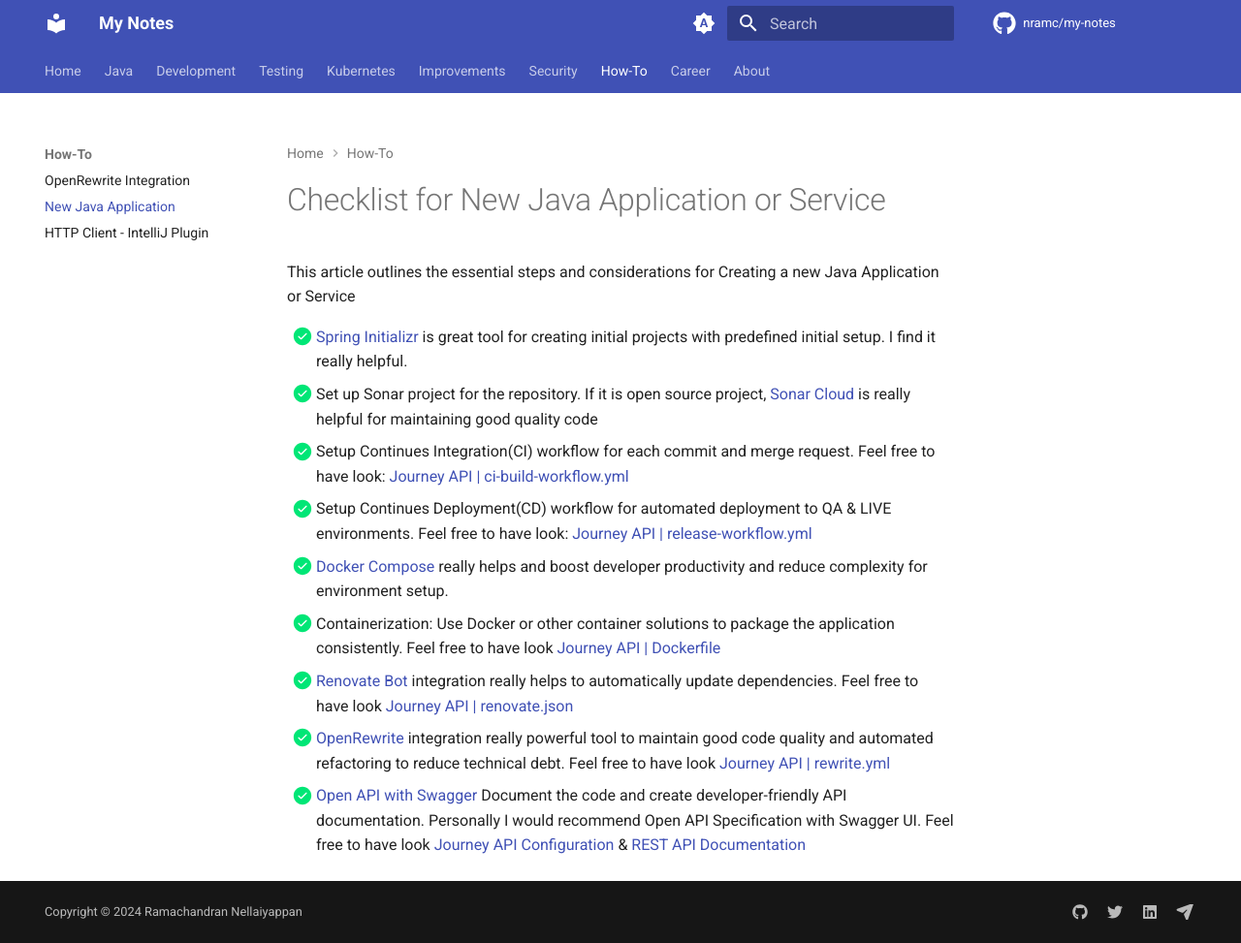
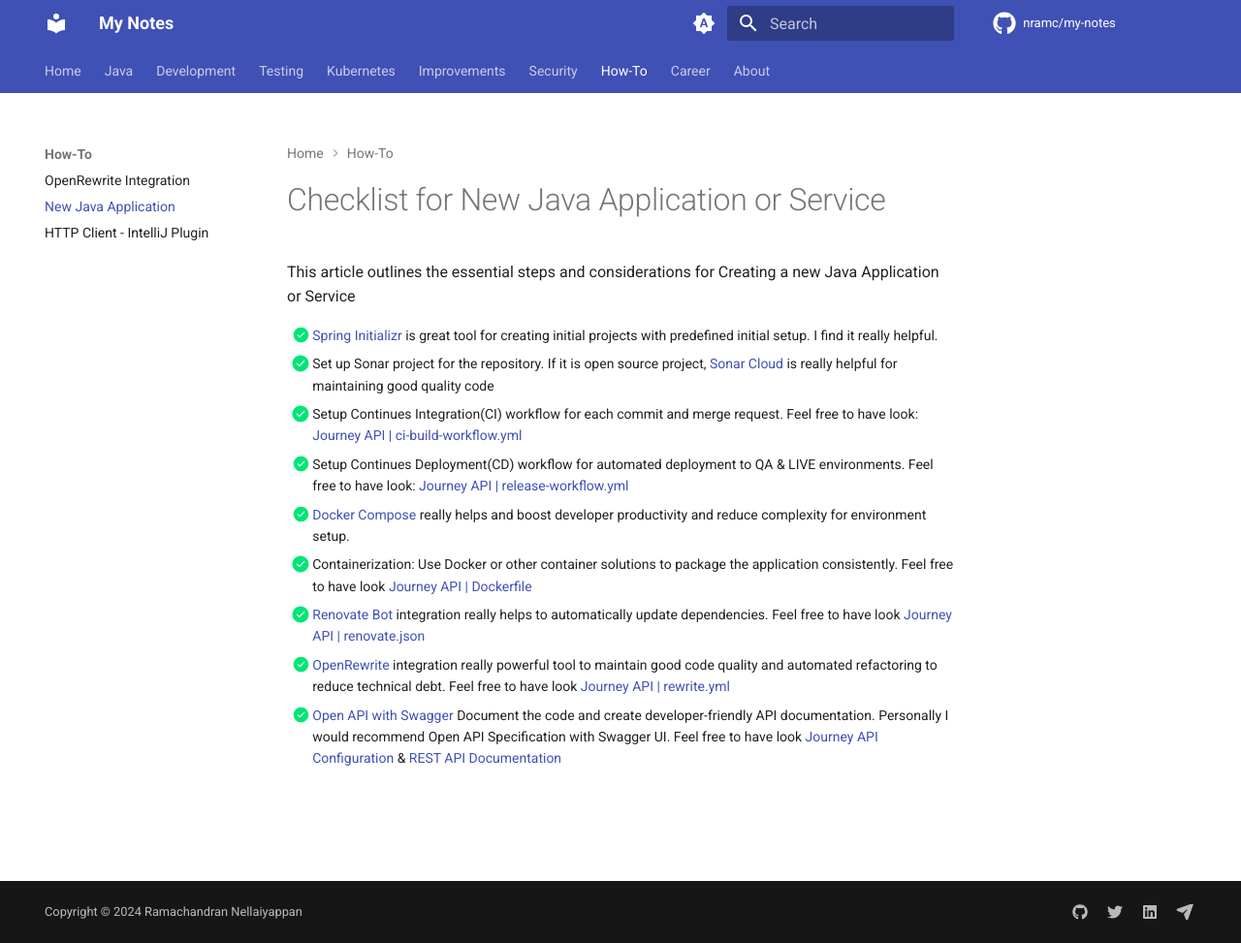
Before and after one commit to nramc/my-notes, an MkDocs documentation site: the page built from docs/how-to-articles/new-java-application-checklist.md, in a window 1280 px wide and 973 px high. Shown: the whole window at 97% size. Built offline with MkDocs 1.6.1 and Material for MkDocs 9.7.7, drawn with Linux system fonts in a browser that asks for light colours; comment, search, counter and statistics services are not loaded.

```diff
--- a/docs/how-to-articles/new-java-application-checklist.md
+++ b/docs/how-to-articles/new-java-application-checklist.md
@@ -1,3 +1,9 @@
+<style>
+ ul {
+    font-size: 0.7rem;
+}
+</style>
+
 # Checklist for New Java Application or Service
 
 This article outlines the essential steps and considerations for Creating a new Java Application or Service
```
